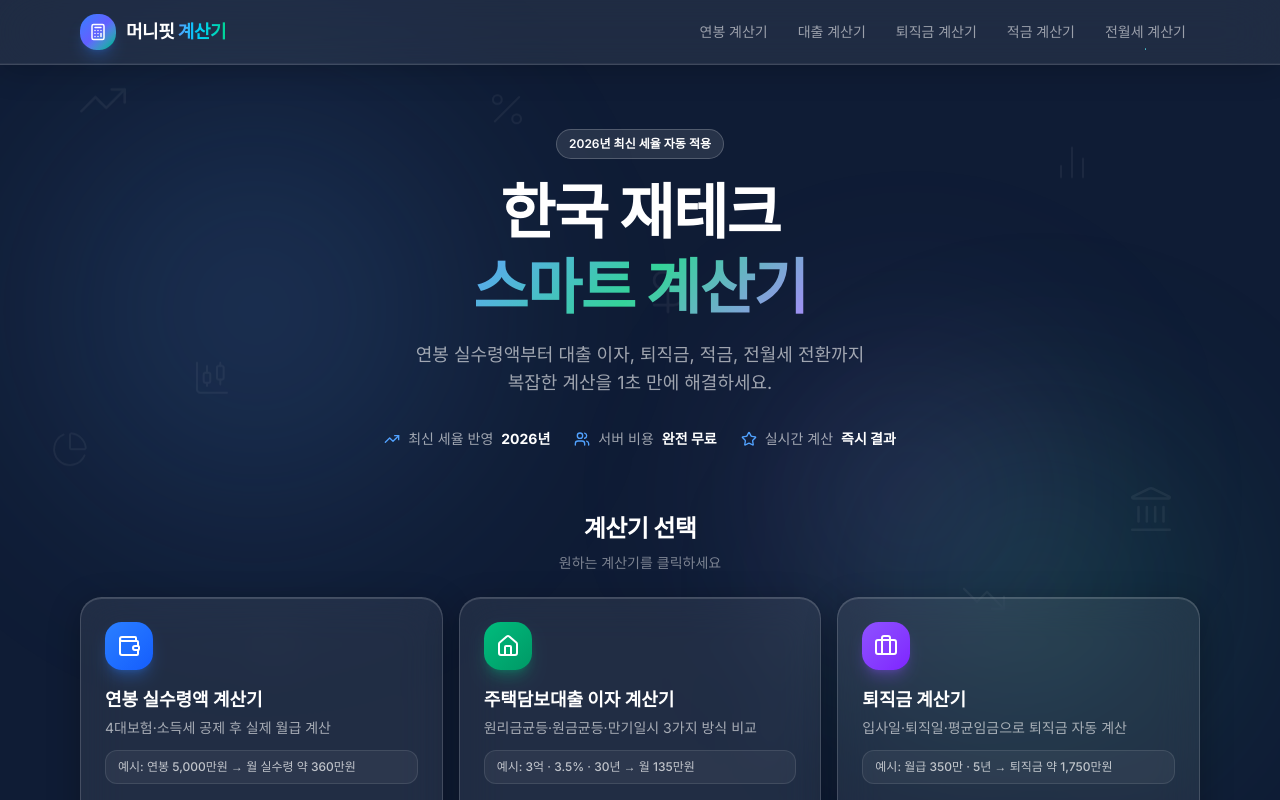
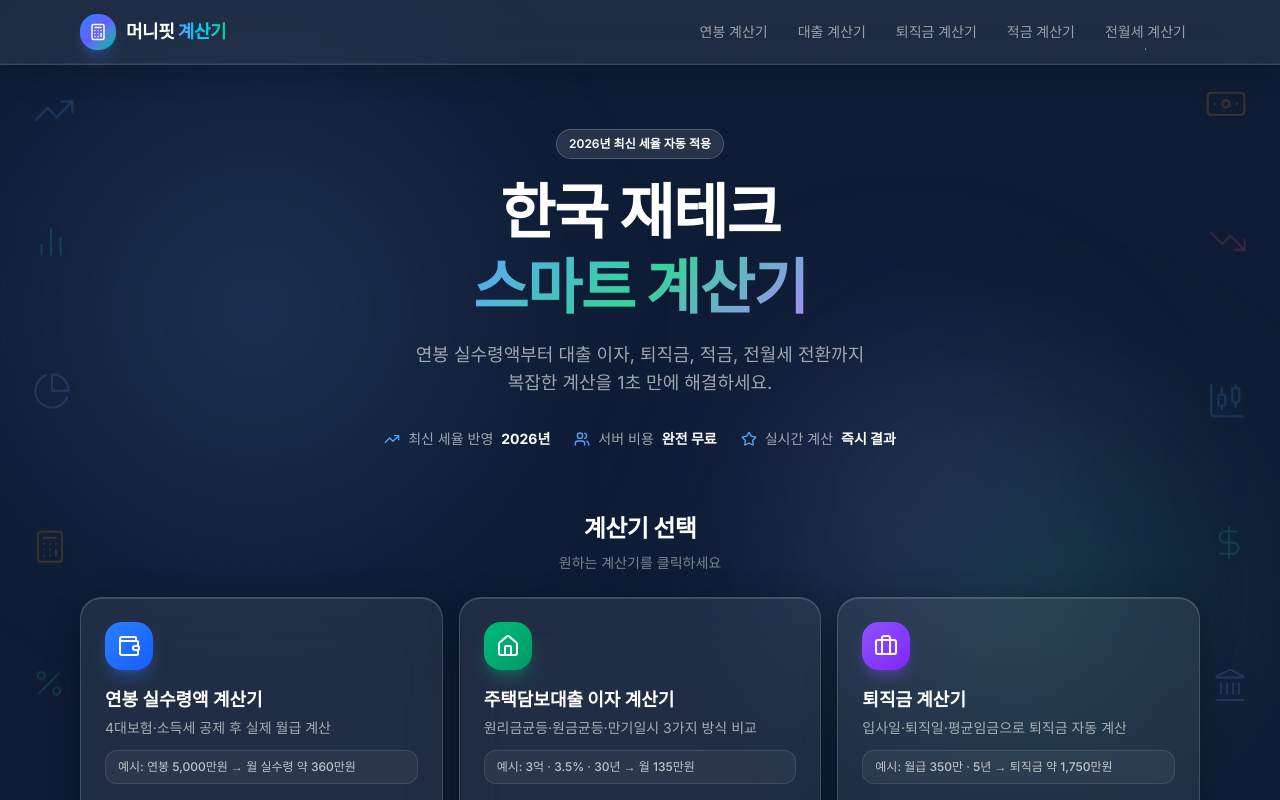
Before and after one commit to xowk9876/n-job-studio, a Next.js app: page / in a window 1280 px wide. Shown: the top 800 px of the page. Built offline with nearby package versions, Linux system fonts and the light colour scheme.

Commit message:
fix: 배경 아이콘 좌우 배치 + 색상 추가 + 콘텐츠 가림 방지

```diff
--- a/components/layout/AnimatedBackground.tsx
+++ b/components/layout/AnimatedBackground.tsx
@@ -14,7 +14,7 @@ import {
   Banknote,
 } from 'lucide-react'
 
-/* ── 그라데이션 오브 설정 ── */
+/* ── 그라데이션 오브 ── */
 const orbs = [
   {
     color: 'rgba(96, 165, 250, 0.18)',
@@ -45,18 +45,22 @@ const orbs = [
   },
 ]
 
-/* ── 플로팅 아이콘 설정 ── */
-const floatingIcons = [
-  { Icon: TrendingUp,       size: 52, top: '8%',  left: '6%',  duration: 14, delay: 0    },
-  { Icon: BarChart2,        size: 44, top: '18%', left: '82%', duration: 18, delay: 2    },
-  { Icon: PieChart,         size: 38, top: '55%', left: '4%',  duration: 16, delay: 4    },
-  { Icon: TrendingDown,     size: 48, top: '72%', left: '75%', duration: 20, delay: 1    },
-  { Icon: DollarSign,       size: 56, top: '33%', left: '50%', duration: 13, delay: 3    },
-  { Icon: Calculator,       size: 36, top: '80%', left: '20%', duration: 17, delay: 5    },
-  { Icon: Percent,          size: 42, top: '12%', left: '38%', duration: 22, delay: 2.5  },
-  { Icon: Landmark,         size: 50, top: '62%', left: '88%', duration: 15, delay: 6    },
-  { Icon: CandlestickChart, size: 40, top: '45%', left: '15%', duration: 19, delay: 1.5  },
-  { Icon: Banknote,         size: 46, top: '90%', left: '58%', duration: 12, delay: 3.5  },
+/* ── 왼쪽 아이콘 (left: 1~6%) ── */
+const leftIcons = [
+  { Icon: TrendingUp,       top: '10%', color: '#60a5fa', size: 44, duration: 14, delay: 0   },
+  { Icon: BarChart2,        top: '28%', color: '#34d399', size: 38, duration: 18, delay: 1.5 },
+  { Icon: PieChart,         top: '47%', color: '#a78bfa', size: 40, duration: 16, delay: 3   },
+  { Icon: Calculator,       top: '66%', color: '#f59e0b', size: 36, duration: 20, delay: 0.5 },
+  { Icon: Percent,          top: '83%', color: '#34d399', size: 34, duration: 13, delay: 2   },
+]
+
+/* ── 오른쪽 아이콘 (right: 1~6%) ── */
+const rightIcons = [
+  { Icon: Banknote,         top: '10%', color: '#f59e0b', size: 44, duration: 17, delay: 1   },
+  { Icon: TrendingDown,     top: '28%', color: '#f87171', size: 40, duration: 15, delay: 2.5 },
+  { Icon: CandlestickChart, top: '47%', color: '#60a5fa', size: 42, duration: 19, delay: 0   },
+  { Icon: DollarSign,       top: '66%', color: '#34d399', size: 38, duration: 12, delay: 3.5 },
+  { Icon: Landmark,         top: '83%', color: '#a78bfa', size: 36, duration: 16, delay: 1   },
 ]
 
 export default function AnimatedBackground() {
@@ -93,24 +97,40 @@ export default function AnimatedBackground() {
         />
       ))}
 
-      {/* ── 플로팅 금융 아이콘 ── */}
-      {floatingIcons.map(({ Icon, size, top, left, duration, delay }, i) => (
+      {/* ── 왼쪽 플로팅 아이콘 ── */}
+      {leftIcons.map(({ Icon, top, color, size, duration, delay }, i) => (
         <motion.div
-          key={`icon-${i}`}
-          animate={{ y: [-12, 12, -12] }}
-          transition={{
-            duration,
-            delay,
-            repeat: Infinity,
-            ease: 'easeInOut',
-          }}
+          key={`left-${i}`}
+          animate={{ y: [-10, 10, -10] }}
+          transition={{ duration, delay, repeat: Infinity, ease: 'easeInOut' }}
           style={{
             position: 'absolute',
             top,
-            left,
-            opacity: 0.055,
-            color: 'white',
+            left: '2.5%',
+            color,
+            opacity: 0.18,
             willChange: 'transform',
+            filter: `drop-shadow(0 0 8px ${color}66)`,
+          }}
+        >
+          <Icon width={size} height={size} strokeWidth={1.2} />
+        </motion.div>
+      ))}
+
+      {/* ── 오른쪽 플로팅 아이콘 ── */}
+      {rightIcons.map(({ Icon, top, color, size, duration, delay }, i) => (
+        <motion.div
+          key={`right-${i}`}
+          animate={{ y: [-10, 10, -10] }}
+          transition={{ duration, delay, repeat: Infinity, ease: 'easeInOut' }}
+          style={{
+            position: 'absolute',
+            top,
+            right: '2.5%',
+            color,
+            opacity: 0.18,
+            willChange: 'transform',
+            filter: `drop-shadow(0 0 8px ${color}66)`,
           }}
         >
           <Icon width={size} height={size} strokeWidth={1.2} />
```
